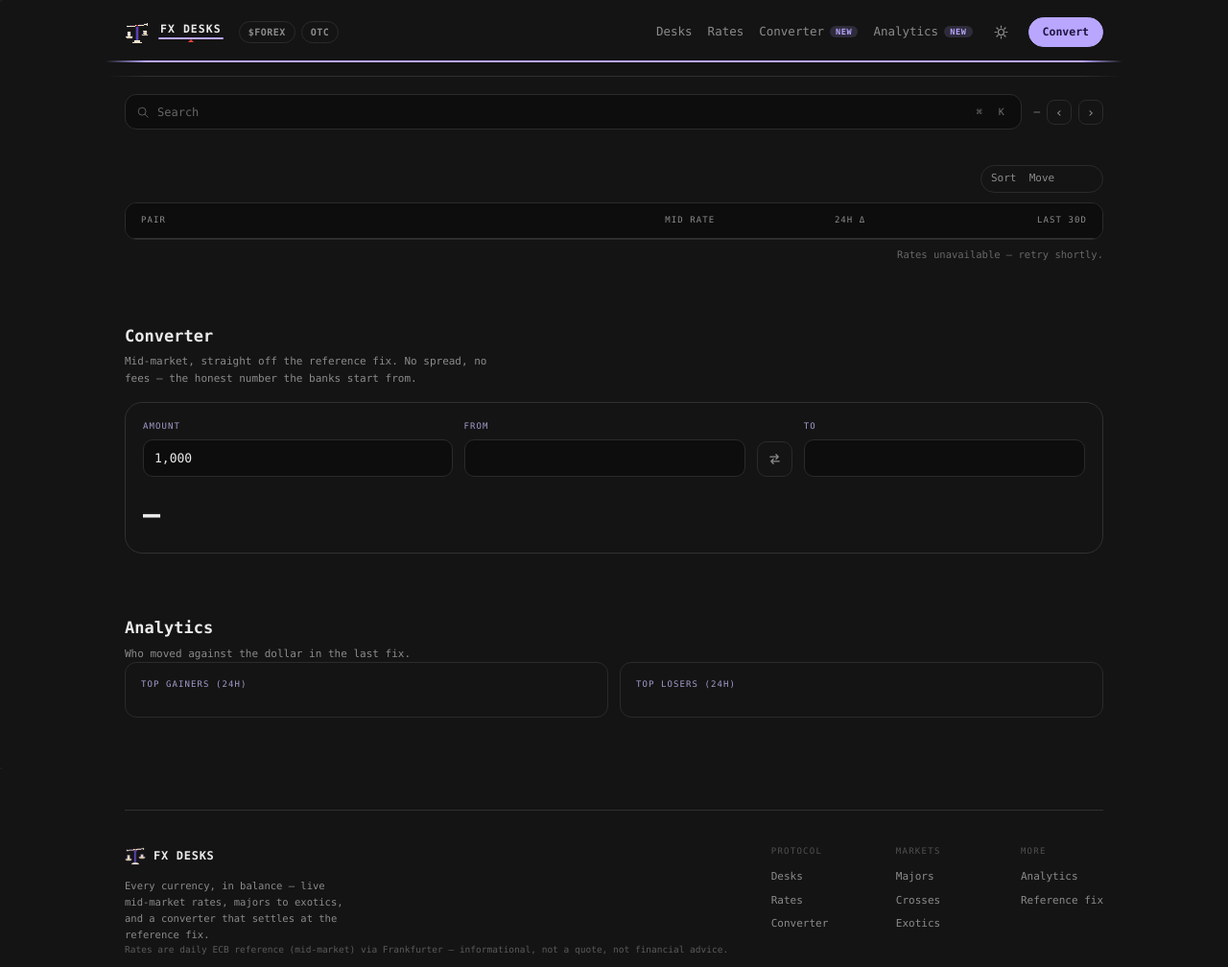
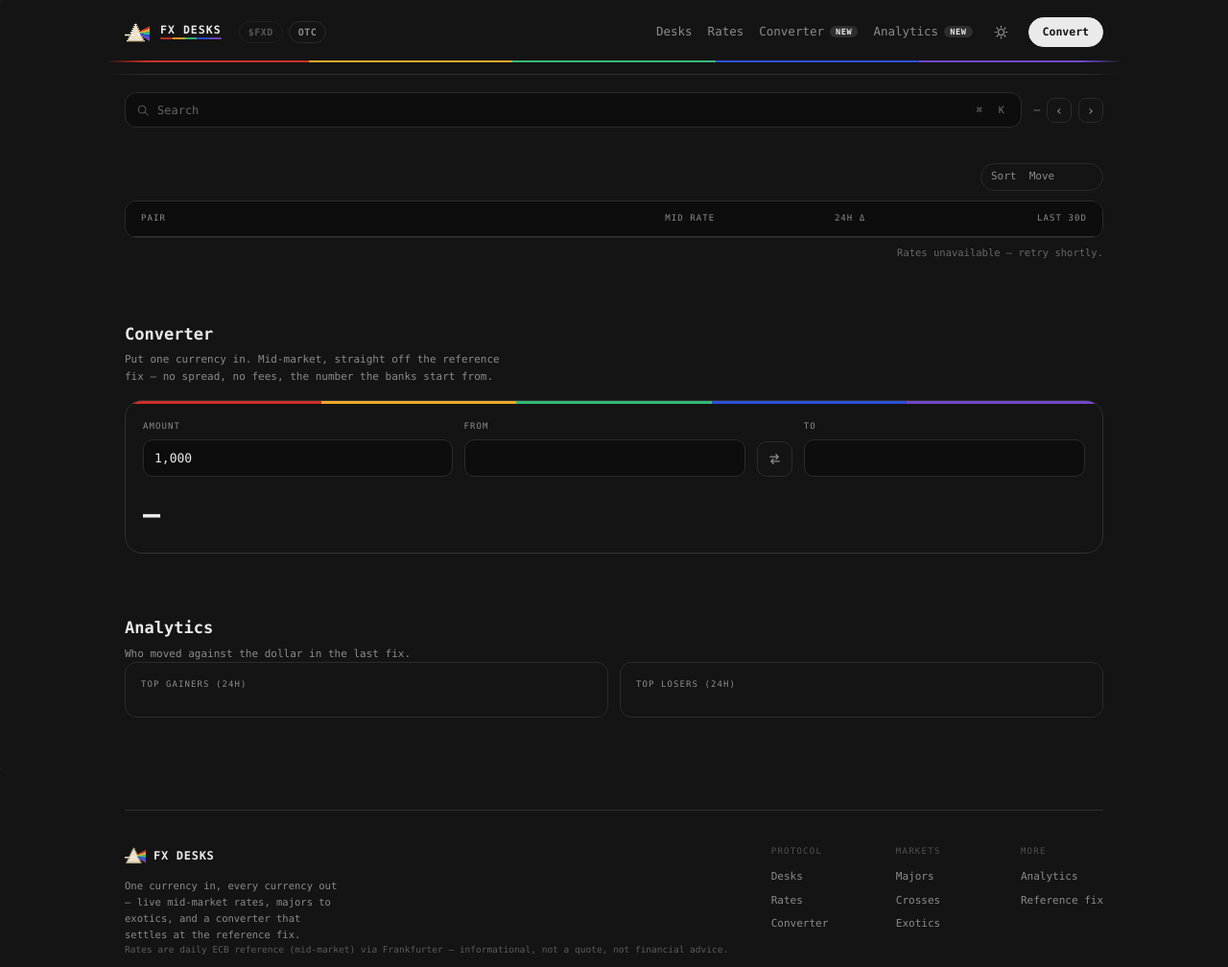
Before and after one commit to TheMemeBanker/fxdesks-site, a plain HTML site: page index.html in a window 1280 px wide. Shown: the whole page at 96% size. Drawn offline with Linux system fonts and the light colour scheme; no server answers.

Commit message:
Rebrand v11: prism mark, ink accent, spectrum motif, og image; $FOREX → $FXD unlinked

```diff
--- a/fx.css
+++ b/fx.css
@@ -1,16 +1,20 @@
 :root {
-  --fxb: #5b3fb8;        /* FX violet — the desk's own accent (rebrand v10, 2026-10-23) */
-  --fxb-hi: #6f52cc;
-  --fxb-ink: #ffffff;
-  --fxb-soft: color-mix(in srgb, var(--fxb) 10%, var(--paper));
-  --fxb-line: color-mix(in srgb, var(--fxb) 34%, var(--frame));
+  /* rebrand v11 (2026-11-15): PRISM. The spectrum is the only brand colour on the page —
+     the desk accent itself is ink, so one beam in / five bands out carries the identity. */
+  --fxb: #17170f;
+  --fxb-hi: #3a382f;
+  --fxb-ink: #f7f4ea;
+  --fxb-soft: color-mix(in srgb, var(--fxb) 8%, var(--paper));
+  --fxb-line: color-mix(in srgb, var(--fxb) 30%, var(--frame));
+  --sp-r: #cc2f26; --sp-a: #eca82c; --sp-g: #34ba76; --sp-b: #2b4fd8; --sp-v: #7048c8;
+  --spectrum: linear-gradient(90deg, var(--sp-r) 0 20%, var(--sp-a) 20% 40%, var(--sp-g) 40% 60%, var(--sp-b) 60% 80%, var(--sp-v) 80% 100%);
 }
 [data-theme="dark"] {
-  --fxb: #b9a6ff;
-  --fxb-hi: #cbbcff;
-  --fxb-ink: #1d1340;
-  --fxb-soft: color-mix(in srgb, var(--fxb) 16%, var(--paper));
-  --fxb-line: color-mix(in srgb, var(--fxb) 40%, var(--frame));
+  --fxb: #eaeaea;
+  --fxb-hi: #ffffff;
+  --fxb-ink: #141414;
+  --fxb-soft: color-mix(in srgb, var(--fxb) 12%, var(--paper));
+  --fxb-line: color-mix(in srgb, var(--fxb) 36%, var(--frame));
 }
 
 /* FX Desks — components on top of the OTC design tokens (theirs.css).
@@ -27,11 +31,10 @@ body { font-family: var(--font-mono); }
 .fx-header { display: flex; align-items: center; gap: 14px; padding: 18px 0 14px; }
 .fx-brand { display: flex; flex-shrink: 0; align-items: center; gap: 9px; text-decoration: none; color: var(--ink); }
 .fx-brand-logo { display: block; height: 26px; width: 26px; image-rendering: pixelated; }
-.fx-brand-word { position: relative; display: inline-block; font-size: 11.5px; font-weight: 700; letter-spacing: .09em; white-space: nowrap; color: var(--ink); padding: 2px 2px 7px; line-height: 1; }
-/* balance motif: the wordmark rests on a thin violet beam with a centred fulcrum below it */
-.fx-brand-word::before { content: ""; position: absolute; left: 0; right: 0; bottom: 3px; height: 1.5px; background: var(--fxb); border-radius: 1px; pointer-events: none; }
-.fx-brand-word::after { content: ""; position: absolute; left: 50%; bottom: 0; width: 0; height: 0; transform: translateX(-50%); border-left: 3px solid transparent; border-right: 3px solid transparent; border-bottom: 3px solid var(--alert); }
-.fx-brand:hover .fx-brand-word::before { background: var(--fxb-hi); }
+.fx-brand-word { position: relative; display: inline-block; font-size: 11.5px; font-weight: 700; letter-spacing: .09em; white-space: nowrap; color: var(--ink); padding: 2px 2px 6px; line-height: 1; }
+/* prism motif: the wordmark sits on the dispersed beam — a five-band spectrum rule */
+.fx-brand-word::before { content: ""; position: absolute; left: 2px; right: 2px; bottom: 2px; height: 2px; background: var(--spectrum); border-radius: 1px; opacity: .9; pointer-events: none; transition: opacity .15s ease; }
+.fx-brand:hover .fx-brand-word::before { opacity: 1; }
 .fx-nav { margin-right: 2px; }
 .fx-nav a { text-decoration: none; }
 .fx-iconbtn { display: grid; place-items: center; height: 28px; width: 28px; border: 0; border-radius: 8px; background: transparent; color: var(--muted); cursor: pointer; }
@@ -47,9 +50,10 @@ body { font-family: var(--font-mono); }
 .fx-newtag { padding: 1px 6px; font-size: 8.5px; font-weight: 700; text-transform: uppercase; letter-spacing: .08em; color: var(--fxb); background: var(--fxb-soft); border-radius: 999px; }
 
 /* ticker rail */
-.fx-rail { position: relative; overflow: hidden; border-top: 2px solid var(--fxb); border-bottom: 1px solid var(--line); margin: 0 -20px; padding: 7px 0; -webkit-mask-image: linear-gradient(90deg, transparent, #000 4%, #000 96%, transparent); mask-image: linear-gradient(90deg, transparent, #000 4%, #000 96%, transparent); }
+.fx-rail { position: relative; overflow: hidden; border-top: 0; border-bottom: 1px solid var(--line); margin: 0 -20px; padding: 7px 0; -webkit-mask-image: linear-gradient(90deg, transparent, #000 4%, #000 96%, transparent); mask-image: linear-gradient(90deg, transparent, #000 4%, #000 96%, transparent); }
 .fx-rail-track { display: flex; gap: 26px; width: max-content; animation: fxmarquee 60s linear infinite; will-change: transform; }
 .fx-rail:hover .fx-rail-track { animation-play-state: paused; }
+.fx-rail::before { content: ""; position: absolute; top: 0; left: 0; right: 0; height: 2px; background: var(--spectrum); z-index: 1; }
 @keyframes fxmarquee { from { transform: translateX(0); } to { transform: translateX(-50%); } }
 @media (prefers-reduced-motion: reduce) { .fx-rail-track { animation: none; } }
 .fx-tick { display: flex; align-items: center; gap: 7px; font-size: 11px; white-space: nowrap; color: var(--muted); }
@@ -82,7 +86,7 @@ body { font-family: var(--font-mono); }
 /* cards */
 .fx-cards { margin-top: 16px; }
 .fx-card-wrap { border-radius: 20px; background: color-mix(in srgb, var(--paper-2) 40%, transparent); padding-bottom: 1px; }
-.fx-card-label { padding: 8px 14px 0; font-size: 10px; letter-spacing: .1em; text-transform: uppercase; color: color-mix(in srgb, var(--fxb) 55%, var(--muted)); }
+.fx-card-label { padding: 8px 14px 0; font-size: 10px; letter-spacing: .1em; text-transform: uppercase; color: var(--muted); }
 .fx-card { margin-top: 8px; border-radius: 18px; border: 1px solid var(--line); background: var(--paper); padding: 16px; transition: transform .15s ease; }
 .fx-card-foot { margin-top: 12px; display: flex; align-items: center; justify-content: space-between; gap: 12px; }
 .fx-card-name { display: flex; min-width: 0; align-items: center; gap: 10px; }
@@ -119,7 +123,7 @@ body { font-family: var(--font-mono); }
 .fx-section { margin-top: 64px; }
 .fx-h2 { font-size: 17px; font-weight: 700; color: var(--ink); }
 .fx-sub { margin-top: 5px; font-size: 11px; color: var(--muted); max-width: 60ch; line-height: 1.6; }
-.fx-colhead { font-size: 9px; letter-spacing: .12em; text-transform: uppercase; color: color-mix(in srgb, var(--fxb) 55%, var(--muted)); margin-bottom: 10px; }
+.fx-colhead { font-size: 9px; letter-spacing: .12em; text-transform: uppercase; color: var(--muted); margin-bottom: 10px; }
 .fx-mover { display: flex; align-items: center; justify-content: space-between; gap: 10px; padding: 7px 0; border-bottom: 1px solid var(--line); font-size: 12px; }
 .fx-mover:last-child { border-bottom: 0; }
 .fx-mover .l { display: flex; align-items: center; gap: 9px; color: var(--ink); min-width: 0; }
@@ -127,10 +131,11 @@ body { font-family: var(--font-mono); }
 
 /* converter */
 .fx-conv { margin-top: 16px; border-radius: 20px; background: color-mix(in srgb, var(--paper-2) 40%, transparent); padding-bottom: 1px; }
-.fx-conv-in { margin-top: 8px; border-radius: 18px; border: 1px solid var(--line); background: var(--paper); padding: 18px; }
+.fx-conv-in { position: relative; overflow: hidden; margin-top: 8px; border-radius: 18px; border: 1px solid var(--line); background: var(--paper); padding: 20px 18px 18px; }
+.fx-conv-in::before { content: ""; position: absolute; top: 0; left: 0; right: 0; height: 3px; background: var(--spectrum); }
 .fx-conv-grid { display: grid; grid-template-columns: 1.1fr 1fr auto 1fr; gap: 12px; align-items: end; }
 .fx-field { display: block; min-width: 0; }
-.fx-lab { display: block; font-size: 9px; letter-spacing: .12em; text-transform: uppercase; color: color-mix(in srgb, var(--fxb) 55%, var(--muted)); margin-bottom: 6px; }
+.fx-lab { display: block; font-size: 9px; letter-spacing: .12em; text-transform: uppercase; color: var(--muted); margin-bottom: 6px; }
 .fx-input { width: 100%; border: 1px solid var(--frame); border-radius: 10px; background: var(--well); color: var(--ink); font-family: var(--font-mono); font-size: 13px; padding: 9px 11px; outline: none; -webkit-appearance: none; appearance: none; }
 .fx-input:focus { border-color: var(--fxb); }
 .fx-swap { display: grid; place-items: center; height: 37px; width: 37px; border: 1px solid var(--frame); border-radius: 10px; background: var(--paper); color: var(--muted); cursor: pointer; }
--- a/index.html
+++ b/index.html
@@ -3,11 +3,19 @@
 <head>
 <meta charset="utf-8">
 <meta name="viewport" content="width=device-width, initial-scale=1">
-<title>FX Desks — every currency, in balance</title>
-<meta name="description" content="Every currency, in balance — live mid-market rates for majors, crosses and exotics, and a converter that settles at the ECB reference fix.">
-<link rel="icon" type="image/png" href="./favicon-scale.png">
+<title>FX Desks — one currency in, every currency out</title>
+<meta name="description" content="One currency in, every currency out. Live mid-market rates for majors, crosses and exotics, and a converter set at the ECB reference fix.">
+<link rel="icon" type="image/png" href="./favicon-prism.png">
+<link rel="apple-touch-icon" sizes="180x180" href="./apple-touch-prism.png">
 <meta property="og:title" content="FX Desks">
-<meta property="og:description" content="Every currency, in balance — live rates, crosses, and a mid-market converter.">
+<meta property="og:description" content="One currency in, every currency out — live rates, crosses, and a mid-market converter.">
+<meta property="og:type" content="website">
+<meta property="og:url" content="https://fxdesks.cash/">
+<meta property="og:image" content="https://fxdesks.cash/og-prism.png">
+<meta property="og:image:width" content="1200">
+<meta property="og:image:height" content="630">
+<meta name="twitter:card" content="summary_large_image">
+<meta name="twitter:image" content="https://fxdesks.cash/og-prism.png">
 <meta name="theme-color" content="#141414">
 <link rel="stylesheet" href="./theirs.css">
 <link rel="stylesheet" href="./fx.css">
@@ -20,11 +28,11 @@
   <!-- ── Header ─────────────────────────────────────────── -->
   <header class="fx-header">
     <a href="#top" class="fx-brand" aria-label="FX Desks home">
-      <img src="./logo-scale.png" alt="" width="26" height="26" class="fx-brand-logo" draggable="false">
+      <img src="./logo-prism.png" alt="" width="26" height="26" class="fx-brand-logo" draggable="false">
       <span class="fx-brand-word">FX DESKS</span>
     </a>
     <div class="fx-sibs">
-      <a id="fxTokenLink" class="fx-sib" href="https://pump.fun/coin/GTgVtDjaa23Wz6V7NJW7RY81hrUzdYmJMYZG75o3pump" target="_blank" rel="noopener">$FOREX</a>
+      <a id="fxTokenLink" class="fx-sib" aria-disabled="true" tabindex="-1">$FXD</a>
       <a class="fx-sib" href="https://otcdesks.cash/" target="_blank" rel="noopener">OTC</a>
     </div>
     <nav aria-label="Main" class="ml-auto flex min-w-0 items-center gap-4 overflow-x-auto no-scrollbar fx-nav">
@@ -90,7 +98,7 @@
     <!-- ── Converter ────────────────────────────────────── -->
     <section id="converter" class="fx-section">
       <h2 class="fx-h2">Converter</h2>
-      <p class="fx-sub">Mid-market, straight off the reference fix. No spread, no fees — the honest number the banks start from.</p>
+      <p class="fx-sub">Put one currency in. Mid-market, straight off the reference fix — no spread, no fees, the number the banks start from.</p>
       <div class="fx-conv rounded-[20px] bg-paper-2/40 pb-[1px]">
         <div class="mt-2 rounded-[18px] border border-line bg-paper p-4 fx-conv-in">
           <div class="fx-conv-grid">
@@ -121,10 +129,10 @@
     <div class="grid gap-x-6 gap-y-9 sm:grid-cols-[minmax(0,1fr)_auto]">
       <div class="max-w-[230px]">
         <div class="flex items-center gap-2">
-          <img alt="" draggable="false" width="22" height="22" class="block h-[22px] w-[22px] select-none" src="./logo-scale.png">
+          <img alt="" draggable="false" width="22" height="22" class="block h-[22px] w-[22px] select-none" src="./logo-prism.png">
           <span class="text-[12px] font-bold tracking-[0.06em] text-ink">FX DESKS</span>
         </div>
-        <p class="mt-3 text-[10.5px] leading-relaxed text-muted">Every currency, in balance — live mid-market rates, majors to exotics, and a converter that settles at the reference fix.</p>
+        <p class="mt-3 text-[10.5px] leading-relaxed text-muted">One currency in, every currency out — live mid-market rates, majors to exotics, and a converter that settles at the reference fix.</p>
       </div>
       <nav aria-label="Footer" class="grid grid-cols-2 gap-x-8 gap-y-7 text-[11px] sm:grid-cols-3 sm:gap-x-11">
         <div><p class="mb-3 text-[9px] uppercase tracking-[0.14em] text-muted/50">Protocol</p><ul class="space-y-2">
```
Also changed, not shown: apple-touch-prism.png (added), favicon-prism.png (added), favicon-scale.png (deleted), logo-prism.png (added), logo-scale.png (deleted), og-prism.png (added).
